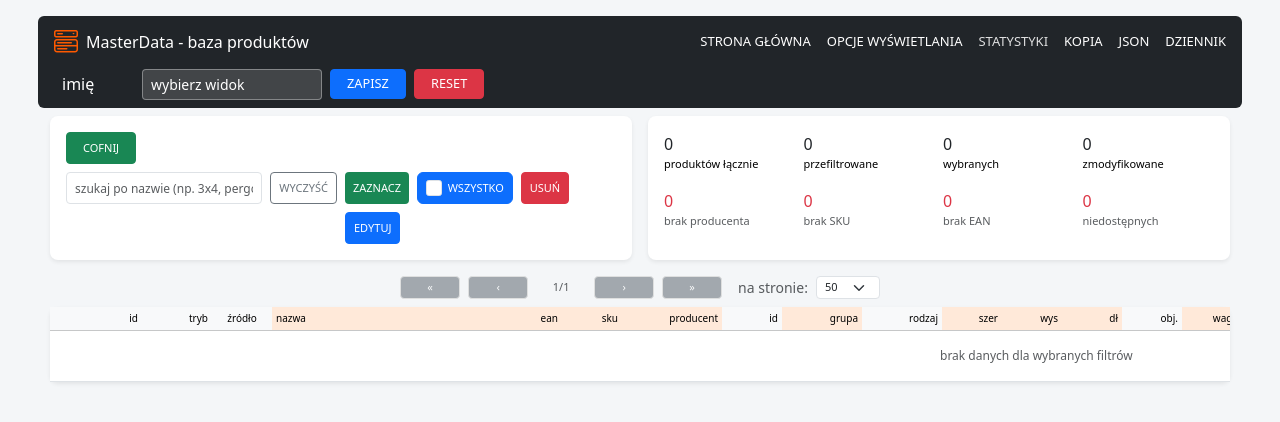
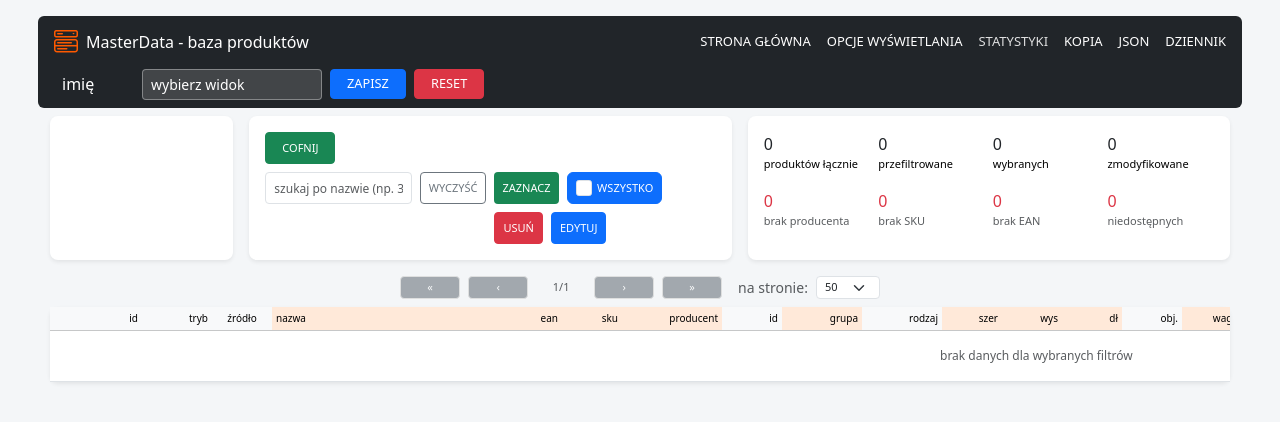
Before and after one commit to batgraf/masterdata, a Flask app: page / in a window 1280 px wide. Shown: the top 422 px of the page. Run offline with Flask 3, Linux system fonts and the light colour scheme; data that the repository does not hold is empty; some libraries are stand-ins or nearby versions.

Commit message:
zmiana 37: blok1 z lewej 2/12, układ 2+5+5
Made-with: Cursor

```diff
--- a/templates/index.html
+++ b/templates/index.html
@@ -704,9 +704,14 @@
           </div>
         </div>
       </div>
-      <!-- Blok przycisków + blok liczników w jednym wierszu -->
+      <!-- Blok1 (2/12) + blok przycisków (5/12) + blok liczników (5/12) -->
       <div class="row g-3 mb-3">
-        <div class="col-12 col-lg-6">
+        <div class="col-12 col-lg-2">
+          <div class="p-3 bg-white rounded-3 shadow-sm h-100" id="leftBlock" aria-label="Blok 1">
+            <!-- blok1 2/12 -->
+          </div>
+        </div>
+        <div class="col-12 col-lg-5">
           <div class="p-3 bg-white rounded-3 shadow-sm h-100">
             <div class="row g-2">
               <div class="col-12">
@@ -768,7 +773,7 @@
           </div>
         </div>
 
-        <div class="col-12 col-lg-6">
+        <div class="col-12 col-lg-5">
           <div class="p-3 bg-white rounded-3 shadow-sm h-100 d-flex flex-column justify-content-start">
             <div class="row g-2">
               <div class="col-3">
```
